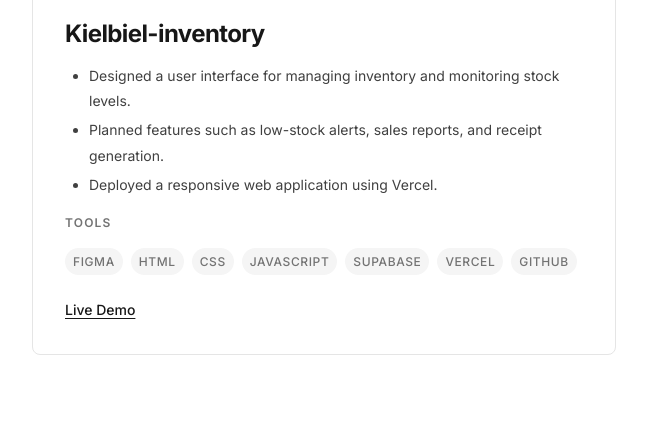
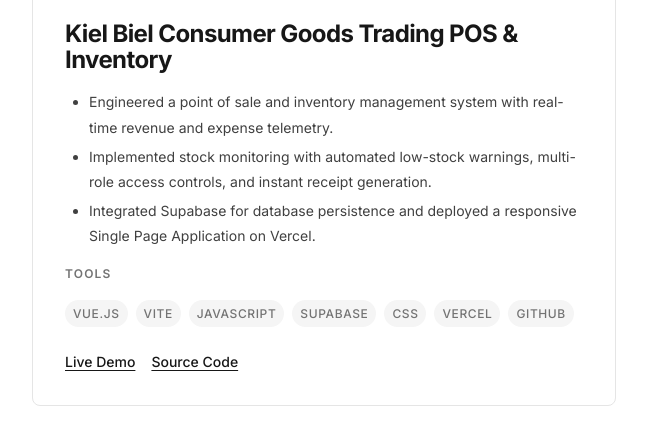
Before and after one commit to Drexgithub/Portfolio, a website built with Vite: page projects.html in a window 1280 px wide. Shown: the part 718-1141 px from the top of the page, without its empty margins (8-655 px from the left). Built offline with nearby package versions, Linux system fonts and the light colour scheme.

Commit message:
feat: update Kiel Biel inventory project with new UI and links

```diff
--- a/projects.html
+++ b/projects.html
@@ -24,27 +24,28 @@
       <div class="grid grid--2 reveal-stagger">
         <!-- Kiel Biel Inventory -->
         <article class="card reveal" id="project-kielbiel">
-          <img src="/projects/kielbiel-inventory.png" alt="Kiel Biel Consumer Goods Trading inventory system screenshot" class="card__image" />
-          <h2 class="card__title">Kielbiel-inventory</h2>
+          <img src="/projects/kielbiel-inventory.png" alt="Kiel Biel Consumer Goods Trading POS and inventory management dashboard screenshot" class="card__image" loading="lazy" />
+          <h2 class="card__title">Kiel Biel Consumer Goods Trading POS &amp; Inventory</h2>
           <ul class="card__list">
-            <li class="card__list-item">Designed a user interface for managing inventory and monitoring stock levels.</li>
-            <li class="card__list-item">Planned features such as low-stock alerts, sales reports, and receipt generation.</li>
-            <li class="card__list-item">Deployed a responsive web application using Vercel.</li>
+            <li class="card__list-item">Engineered a point of sale and inventory management system with real-time revenue and expense telemetry.</li>
+            <li class="card__list-item">Implemented stock monitoring with automated low-stock warnings, multi-role access controls, and instant receipt generation.</li>
+            <li class="card__list-item">Integrated Supabase for database persistence and deployed a responsive Single Page Application on Vercel.</li>
           </ul>
           <div class="card__tools">
             <span class="card__tools-label">Tools</span>
             <div class="card__tags">
-              <span class="card__tag">Figma</span>
-              <span class="card__tag">HTML</span>
-              <span class="card__tag">CSS</span>
+              <span class="card__tag">Vue.js</span>
+              <span class="card__tag">Vite</span>
               <span class="card__tag">JavaScript</span>
               <span class="card__tag">Supabase</span>
+              <span class="card__tag">CSS</span>
               <span class="card__tag">Vercel</span>
               <span class="card__tag">GitHub</span>
             </div>
           </div>
           <div class="card__links">
             <a href="https://kielbiel-inventory.vercel.app/login" class="card__link" target="_blank" rel="noopener noreferrer">Live Demo</a>
+            <a href="https://github.com/Drexgithub/KIELBIEL-INVENTORY" class="card__link" target="_blank" rel="noopener noreferrer">Source Code</a>
           </div>
         </article>
       </div>
```
Also changed, not shown: index.html (+9 -8 lines), public/projects/kielbiel-inventory.png.
